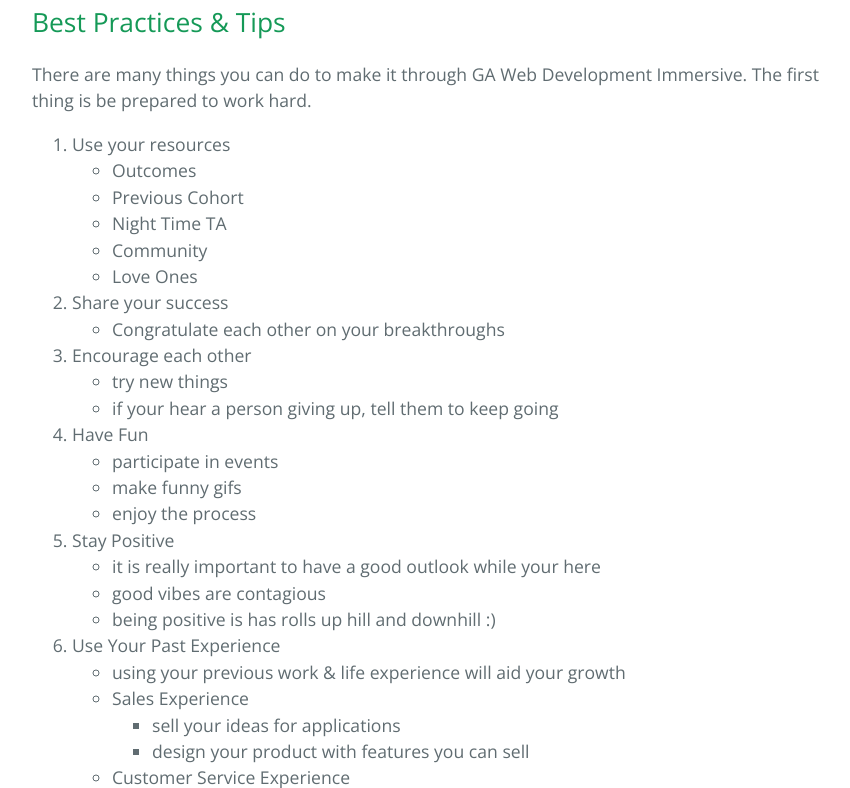
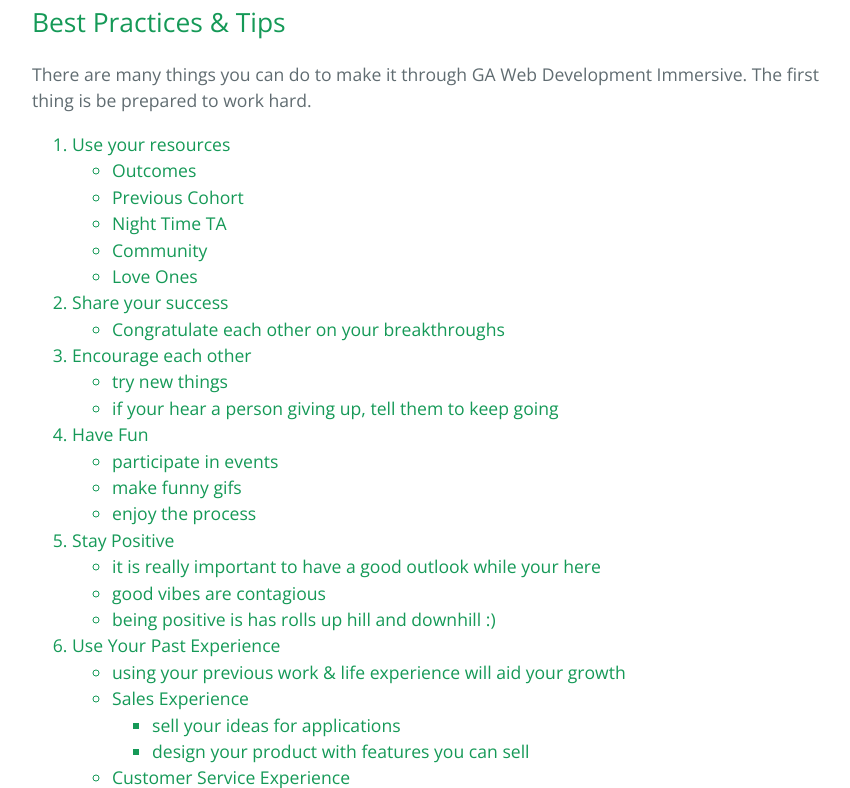
Before and after one commit to goodbedford/resource-club, a plain HTML site: page index.html in a window 1280 px wide. Shown: the part 898-1686 px from the top of the page, without its empty margins (192-1042 px from the left). Drawn offline with nearby package versions, Linux system fonts and the light colour scheme.

```diff
--- a/stylesheets/stylesheet.css
+++ b/stylesheets/stylesheet.css
@@ -14,6 +14,9 @@ a {
   text-decoration: none; }
   a:hover {
     text-decoration: underline; }
+li {
+  color: #159957 ;
+}
 
 .btn {
   display: inline-block;
```
